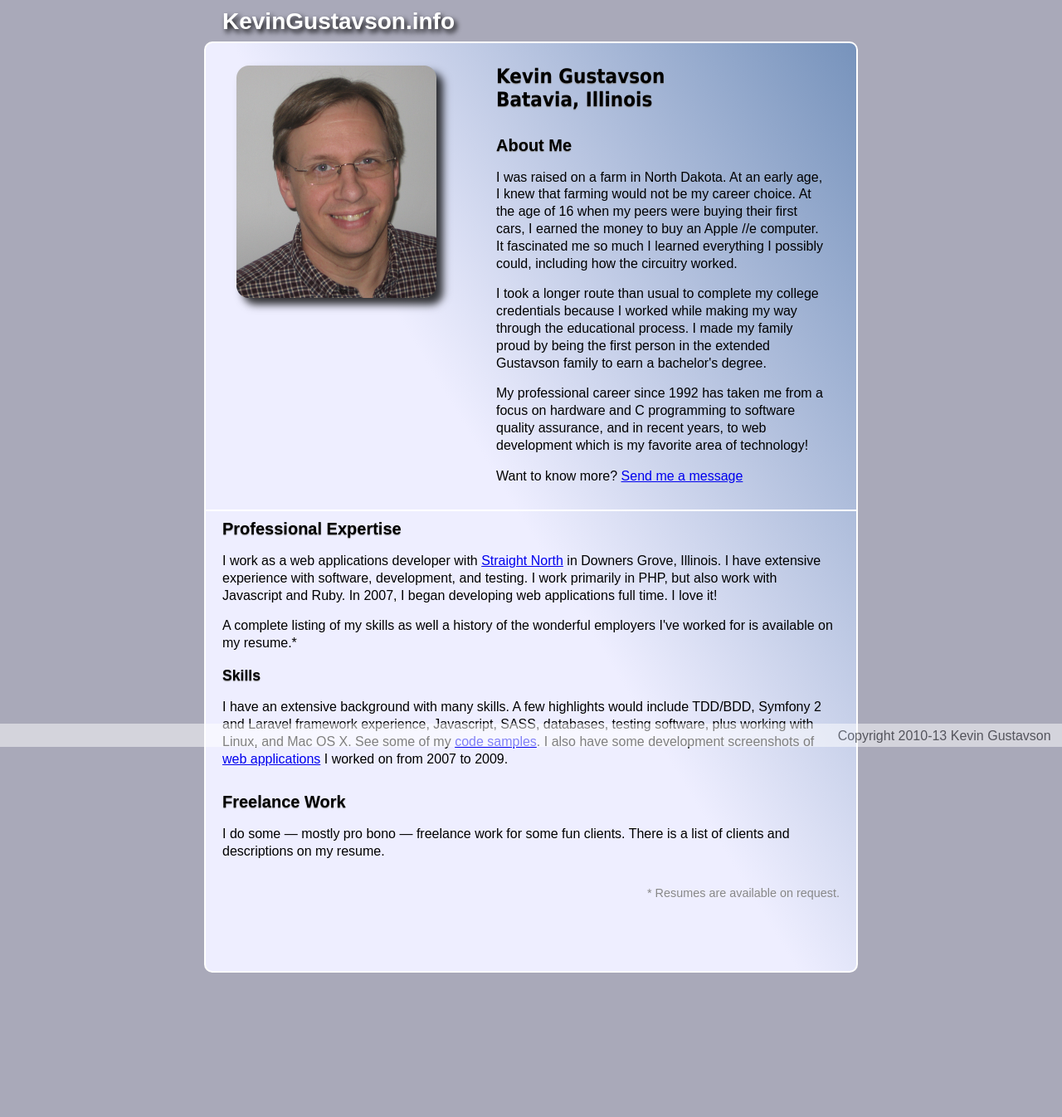
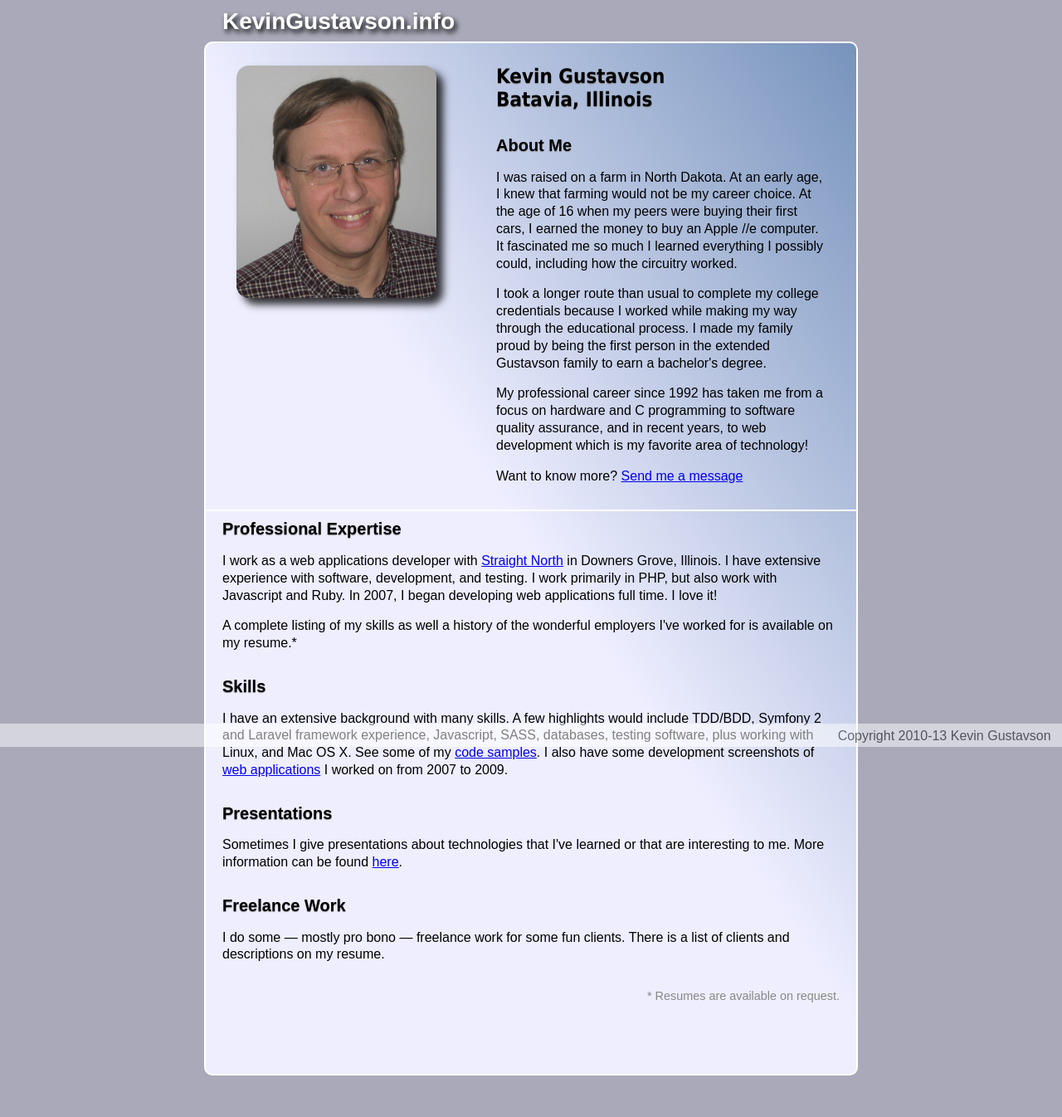
Before and after one commit to kgust/kgust.github.io, a Jekyll site: the page built from index.html, in a window 1280 px wide. Shown: the whole page at 83% size. Built offline with Jekyll 4.4.1, drawn with Linux system fonts in a browser that asks for light colours; Markdown is read by kramdown in place of the engine named in the settings; before the commit the page ends 1222 px from its top, so only the background shows below that.

Commit message:
Add presentations.

```diff
--- a/css/global.css
+++ b/css/global.css
@@ -14,6 +14,7 @@ body {
   /*background: #B9B6B7;*/
   /*background-color: #eeeeff;*/
 }
+
 #container {
   background-color: #eeeeff;
   background-image: url(../img/background.jpg);
@@ -89,6 +90,11 @@ section p {
   position: relative;
   top: -0.5em;
 }
+
+.gist-file {
+    font-size: 12px;
+}
+
 #index h1,
 #index h2,
 #index h3 {
@@ -345,6 +351,17 @@ hr {
   margin-bottom: 0;
 }
 
-.gist-file {
-    font-size: 12px;
+#presentations a {
+    text-decoration: none;
 }
+
+#presentations h3 {
+    margin-top: 40px;
+}
+    #presentations h3 a, #presentations h3 em {
+        font-size: 70%;
+    }
+
+    #presentations h3 + p, #presentations h3 + p + p {
+        font-size: smaller;
+    }
--- a/index.html
+++ b/index.html
@@ -84,7 +84,7 @@ title: KevinGustavson.info
         resume.*<!-- <a href="resume.html">resume</a>. -->
     </p>
 
-    <h3>Skills</h3>
+    <h2>Skills</h2>
     <p>
         I have an extensive background with many skills. A few highlights
         would include TDD/BDD, Symfony 2 and Laravel framework experience,
@@ -94,15 +94,18 @@ title: KevinGustavson.info
         <a href="web_applications/">web applications</a> I worked on from
         2007 to 2009.
     </p>
-    </div>
 
-    <div id="clients">
+    <h2>Presentations</h2>
+    <p>
+        Sometimes I give presentations about technologies that I've learned
+        or that are interesting to me.  More information can be found <a href="/presentations/">here</a>.
+    </p>
+
     <h2>Freelance Work</h2>
     <p>
         I do some — mostly pro bono — freelance work for some fun clients. There is a list of
         clients and descriptions on my resume.
     </p>
-    </div>
 
     <p class="footnote">* Resumes are available on request.</p>
     <!--
```
Also changed, not shown: presentations.md (added, +50 -0 lines), 3 other files.
